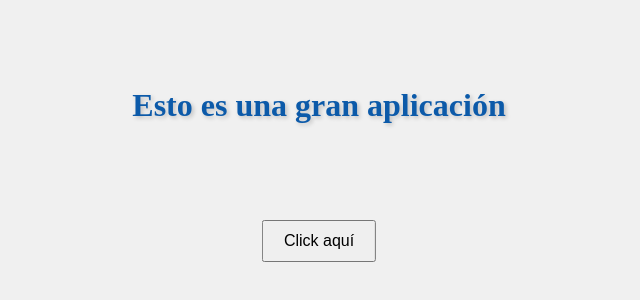
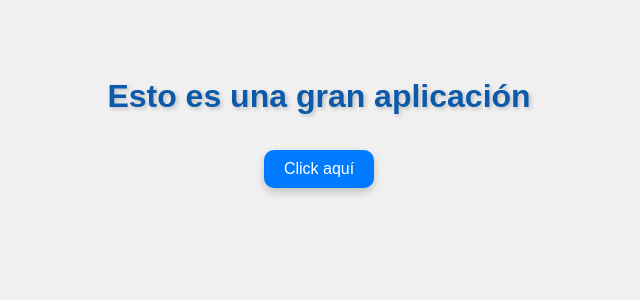
Before and after one commit to LewiFZZ/Prueba-Despliegue-Docker, a website: page index.html in a window 1280 px wide. Shown: the part 280-580 px from the top of the page, without its empty margins (321-961 px from the left). Drawn offline with Linux system fonts and the light colour scheme; some packages are replaced by stand-ins of ours; a script that the page names is missing.

Commit message:
Añadida funcionalidad de alerta al hacer clic en el botón y reestructurada la disposición del HTML y CSS

```diff
--- a/app.js
+++ b/app.js
@@ -0,0 +1,16 @@
+function showMessage() {
+    Swal.fire({
+        title: 'Esta aplicación es super compleja',
+        text: '(creeme)',
+        icon: 'info'
+    });
+}
+
+const button = document.querySelector('button');
+if (button) {
+    button.addEventListener('click', function () {
+        showMessage();
+    });
+} else {
+    console.log("ERROR: No se ha encontrado boton");
+}
--- a/assets/styles/styles.css
+++ b/assets/styles/styles.css
@@ -1,22 +1,35 @@
 body {
+    margin: 0;
+    background-color: #f0f0f0;
+    min-height: 100vh;
+    font-family: Arial, sans-serif;
+}
+
+.app-container {
     display: flex;
+    flex-direction: column;
     justify-content: center;
     align-items: center;
-    height: 100vh;
-    margin: 0;
-    background-color: #f0f0f0;
+    min-height: 100vh;
+    padding: 20px;
 }
 
 button {
     padding: 10px 20px;
     font-size: 16px;
     cursor: pointer;
-    display: block;
-    margin: 20px auto 0;
-    position: absolute;
-    top: 50%;
-    left: 50%;
-    transform: translateX(-50%) translateY(80px);
+    border: none;
+    border-radius: 10px;
+    box-shadow: 0 4px 8px rgba(0, 0, 0, 0.2);
+    transition: transform 0.3s ease, background-color 0.3s ease;
+    background-color: #007bff;
+    color: #fff;
+    margin-top: 20px;
+}
+
+button:hover {
+    transform: scale(1.05);
+    background-color: #0066cc;
 }
 
 h1 {
@@ -25,6 +38,7 @@ h1 {
     color: #333;
     text-shadow: 2px 2px 4px rgba(0, 0, 0, 0.2);
     animation: float 3s ease-in-out infinite;
+    margin: 0;
 }
 
 @keyframes float {
--- a/index.html
+++ b/index.html
@@ -5,10 +5,16 @@
     <meta name="viewport" content="width=device-width, initial-scale=1.0">
     <title>Botón Centrado</title>
     <link rel="stylesheet" href="assets/styles/styles.css">
+    <link rel="stylesheet" href="https://cdn.jsdelivr.net/npm/sweetalert2@11/dist/sweetalert2.min.css">
 
 </head>
 <body>
-    <h1>Esto es una gran aplicación</h1>
-    <button>Click aquí</button>
+    <div class="app-container">
+        <h1>Esto es una gran aplicación</h1>
+        <button>Click aquí</button>
+    </div>
+
+    <script src="https://cdn.jsdelivr.net/npm/sweetalert2@11/dist/sweetalert2.all.min.js"></script>
+    <script src="app.js"></script>
 </body>
 </html>
```
